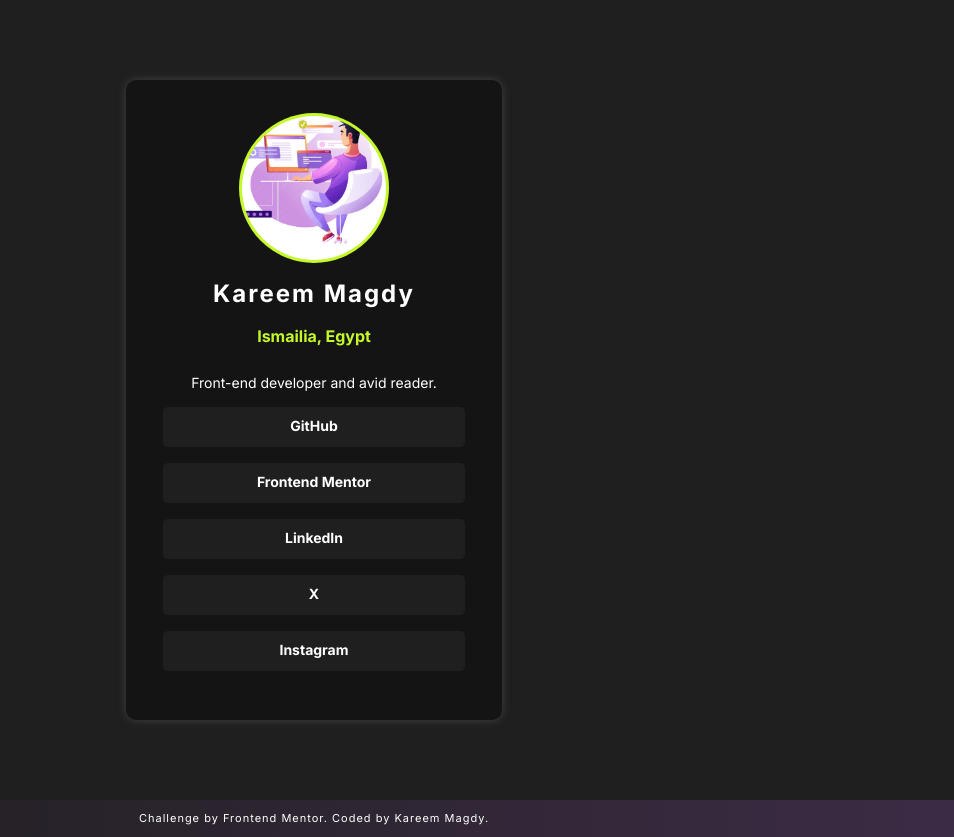
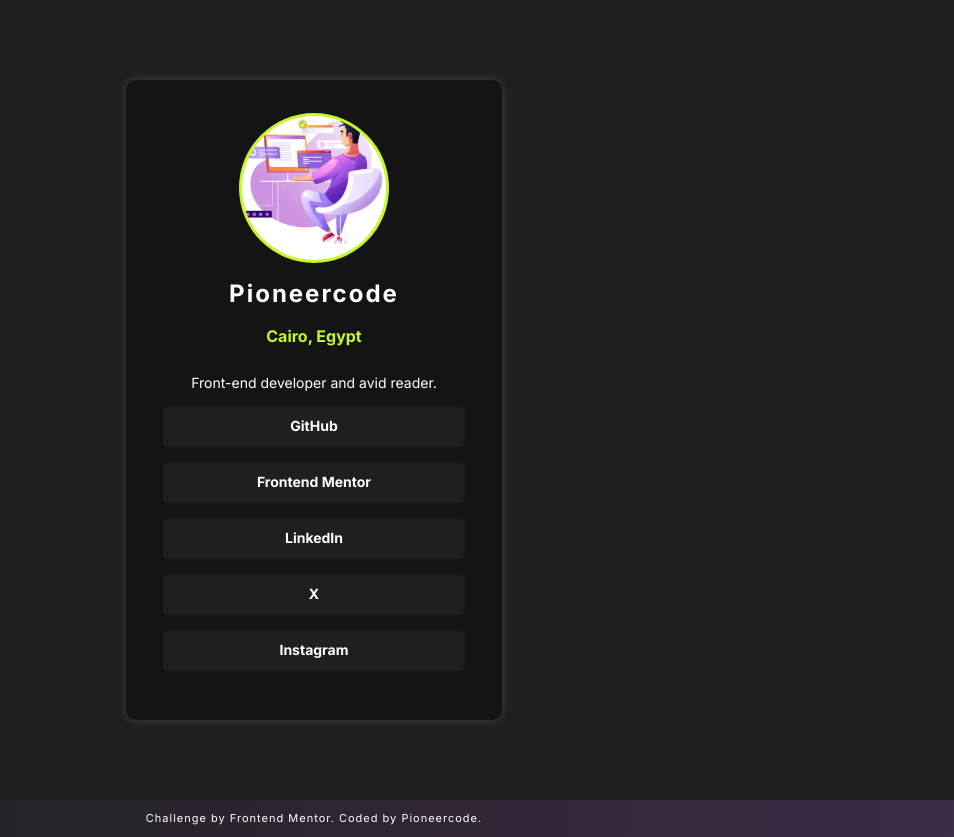
Before and after one commit to Pioneercode1/Social-links-profile, a plain HTML site: page index.html in a window 1280 px wide. Shown: the whole page, without its empty margins (326-1280 px from the left). Drawn offline with Linux system fonts and the light colour scheme.

Commit message:
Update personal information in index.html

```diff
--- a/index.html
+++ b/index.html
@@ -23,8 +23,8 @@
       </div>
 
       <div class="description">
-        <h2>Kareem Magdy</h2>
-        <P>Ismailia, Egypt</P>
+        <h2>Pioneercode</h2>
+        <P>Cairo, Egypt</P>
         <p>Front-end developer and avid reader.</p>
       </div>
 
@@ -51,7 +51,7 @@
 
   <footer class="attribution">
     Challenge by <a href="https://www.frontendmentor.io?ref=challenge" target="_blank">Frontend Mentor</a>.
-    Coded by <a href="https://www.linkedin.com/in/pioneercode/">Kareem Magdy</a>.
+    Coded by <a href="https://www.linkedin.com/in/pioneercode/">Pioneercode</a>.
   </footer>
 
 </body>
```
